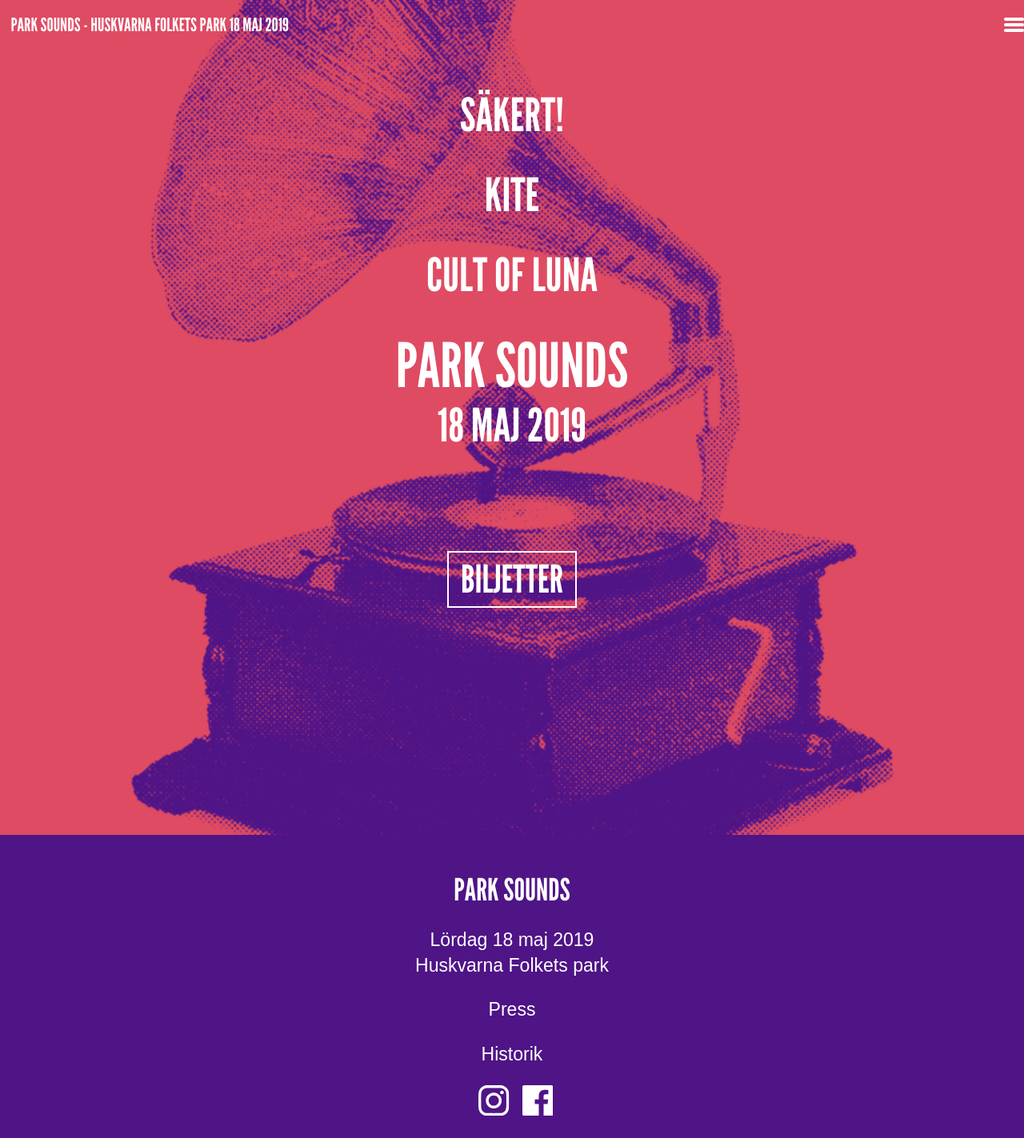
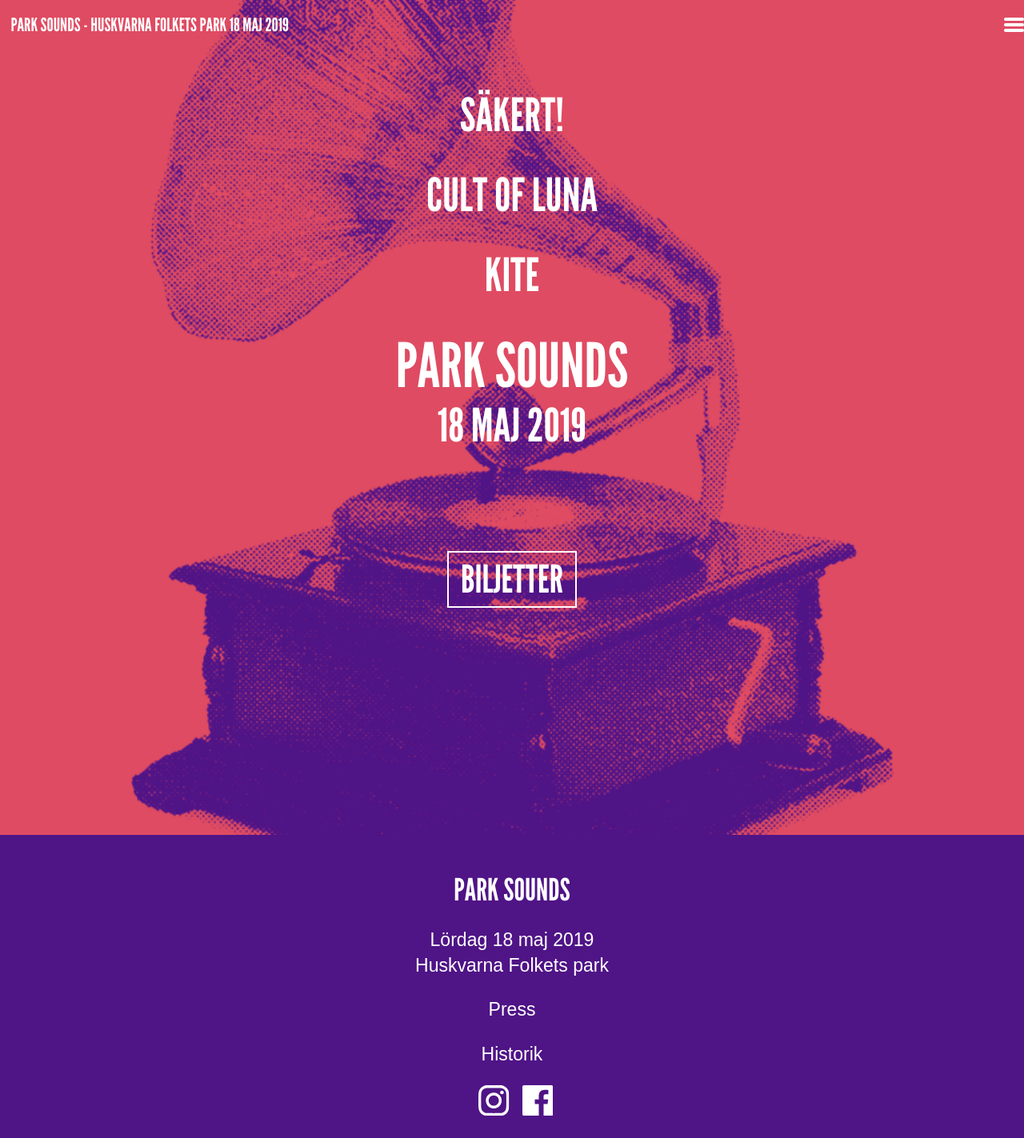
Before and after one commit to parksounds/parksounds.se, a Jekyll site: the page built from index.md, in a window 1280 px wide. Shown: the whole page at 80% size. Built offline with Jekyll 4.4.1, drawn with Linux system fonts in a browser that asks for light colours.

```diff
--- a/index.md
+++ b/index.md
@@ -6,9 +6,10 @@ title: Park Sounds 2019 - lördag 18 maj Huskvarna Folkets Park
 
 [Säkert!](/artister/sakert/){:.artist.h2}
 
+[Cult of Luna](/artister/cult-of-luna/){:.artist.h2}
+
 [Kite](/artister/kite/){:.artist.h2}
 
-[Cult of Luna](/artister/cult-of-luna/){:.artist.h2}
 
 # Park Sounds
 ## 18 maj 2019
```
